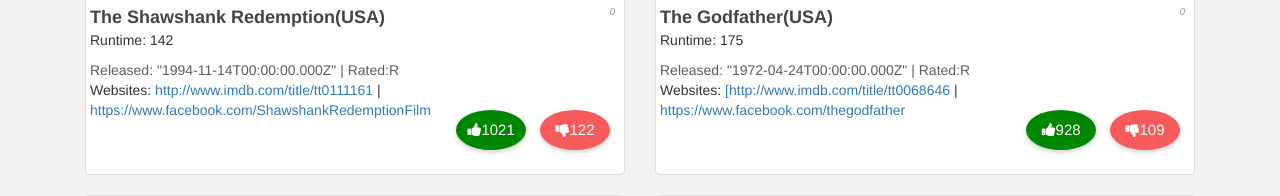
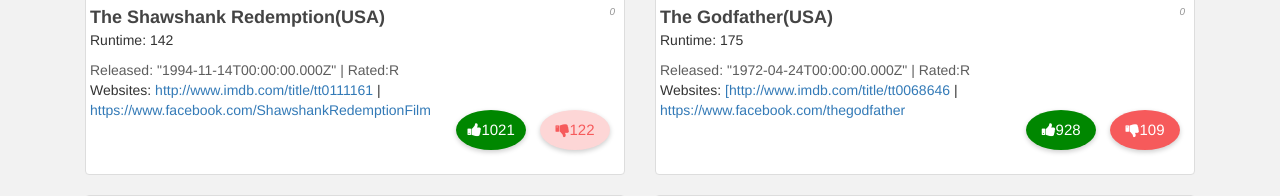
Before and after one commit to gunjads7245/is219soni-p3, a PHP site: page /index.html in a window 1280 px wide, with the pointer over the restyled element. Shown: the part 944-1140 px from the top of the page. Run offline with PHP 8.4, Linux system fonts and the light colour scheme; some libraries are stand-ins or nearby versions.

Commit message:
14. dislike button CSS hover properties -  light-red background and red text

```diff
--- a/css/style.css
+++ b/css/style.css
@@ -119,14 +119,15 @@
 }
 .likes:hover {
  background-color: #9edd87;
-    color: #008700;
+ color: #008700;
 }
 .dislikes {
  background-color: #f65a5b;
-    color: #ffffff;
-
-
+color: #ffffff;
 }
+.dislikes:hover {
+ background-color: #fdd6d6;
+ color: #F65A5B;
 
 /* This makes sure your Github Button is centered */
 .footer {
```
